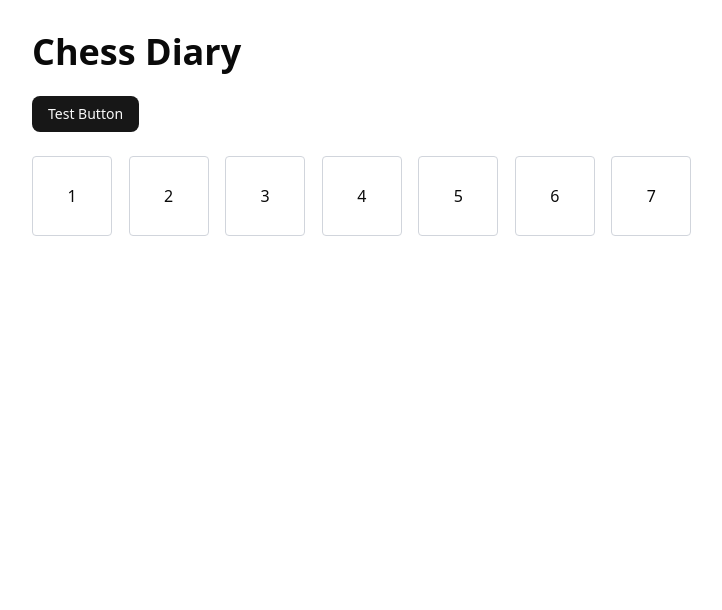
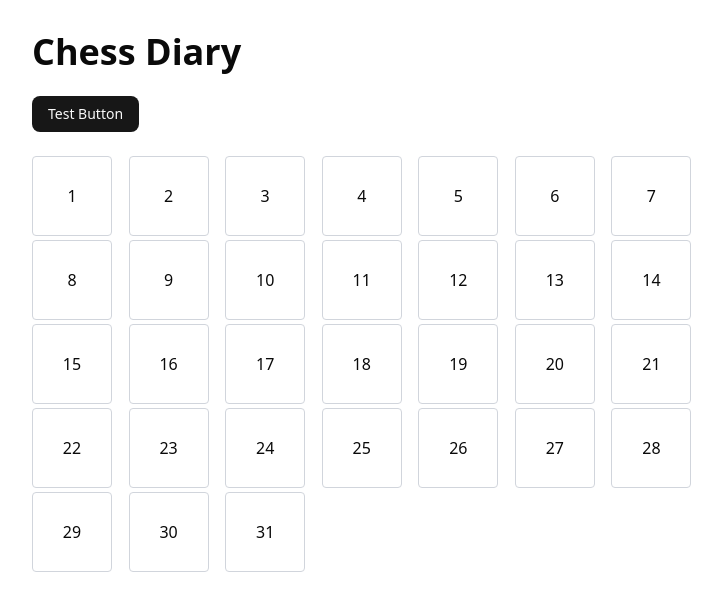
Before and after one commit to roman-collinge/chess-diary, a React (Vite) app: page / in a window 1280 px wide. Shown: the top 610 px of the page, without its empty margins (0-722 px from the left). Built offline with nearby package versions, Linux system fonts and the light colour scheme.

Commit message:
feat: replace mock week with mock 31 day month

```diff
--- a/src/mockData.ts
+++ b/src/mockData.ts
@@ -1,9 +1,4 @@
-export const mockDates: Date[] = [
-    new Date(2026, 0, 1),
-    new Date(2026, 0, 2),
-    new Date(2026, 0, 3),
-    new Date(2026, 0, 4),
-    new Date(2026, 0, 5),
-    new Date(2026, 0, 6),
-    new Date(2026, 0, 7),
-]
+export const mockDates: Date[] = Array.from(
+    { length: 31 },
+    (_, i) => new Date(2026, 0, i + 1)
+)
```
